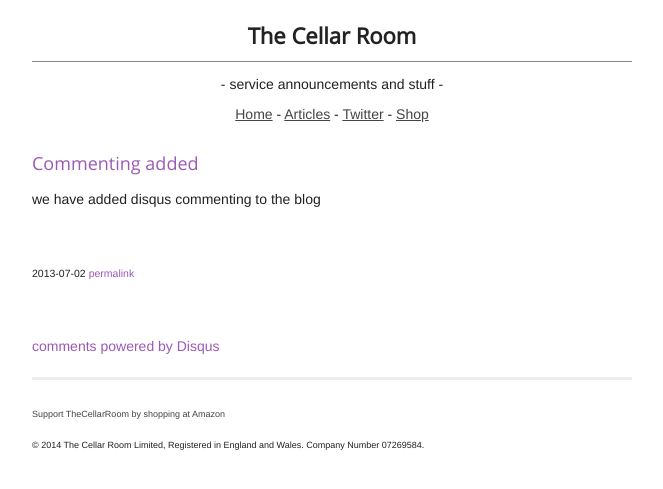
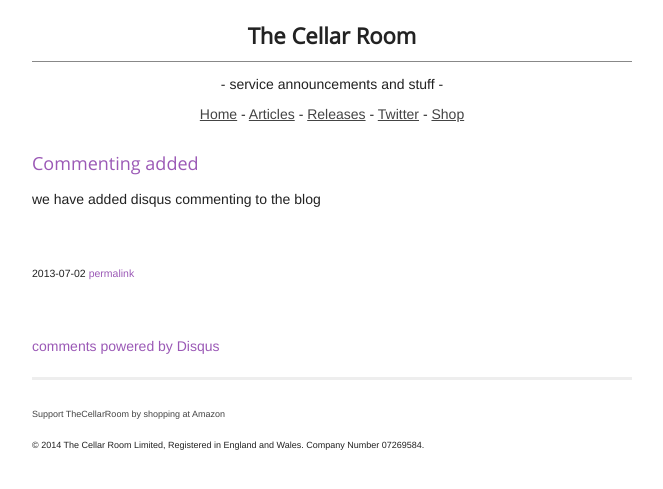
Before and after one commit to ChelseaStats/TheCellarRoom.uk, a Jekyll site: the page built from _posts/2013-07-02-disqus-commenting-added.md, in a window 1280 px wide. Shown: the top 489 px of the page, without its empty margins (308-971 px from the left). Built offline with Jekyll 4.4.1, drawn with Linux system fonts in a browser that asks for light colours; nearby versions of some CDN libraries; Markdown is read by kramdown in place of the engine named in the settings; comment, search, counter and statistics services are not loaded.

Commit message:
Update layout.html

```diff
--- a/_layouts/layout.html
+++ b/_layouts/layout.html
@@ -44,6 +44,7 @@
 				<nav>
 					<a href="/">Home</a> -
 					<a href="/archive.html">Articles</a> -
+					<a href="http://thechels.uk/releases/">Releases</a> -
 					<a href="http://twitter.com/{{ site.author.twitter }}">Twitter</a> -
                 	 		<a href="https://gumroad.com/ChelseaStats">Shop</a>
 				</nav>
```
